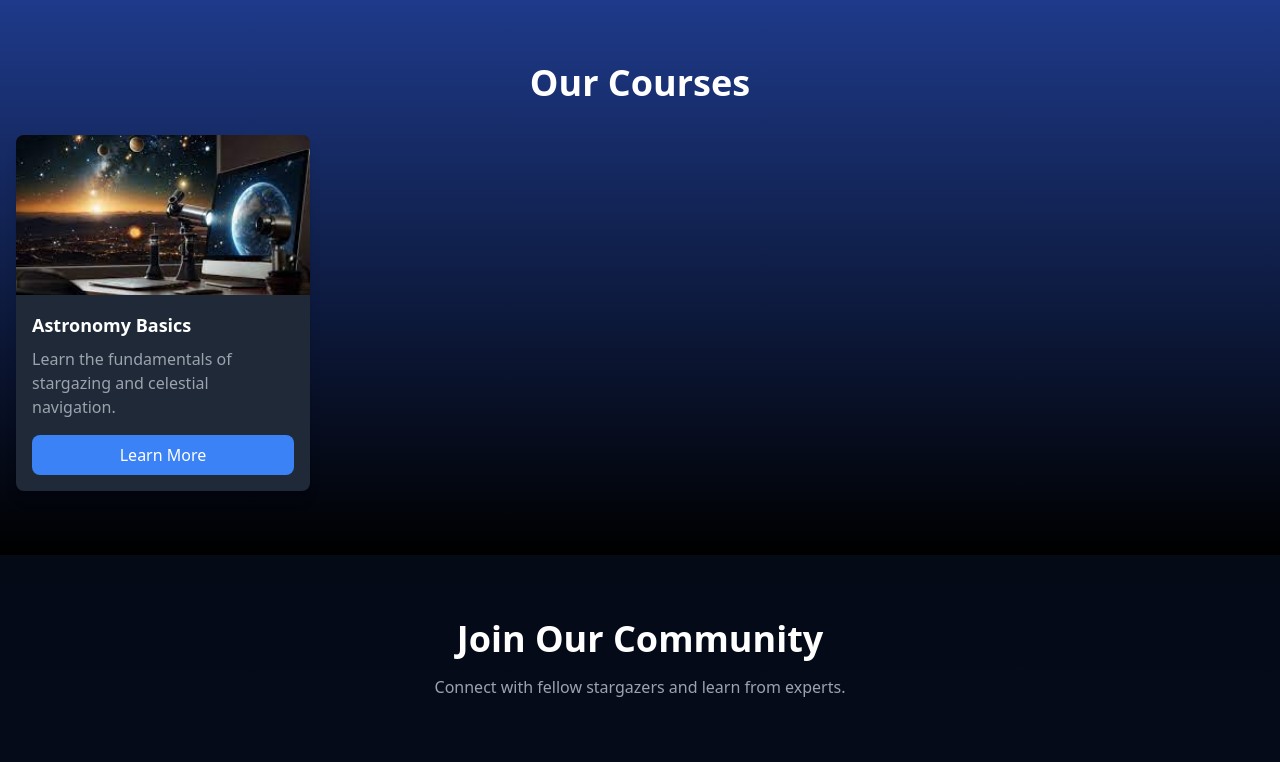
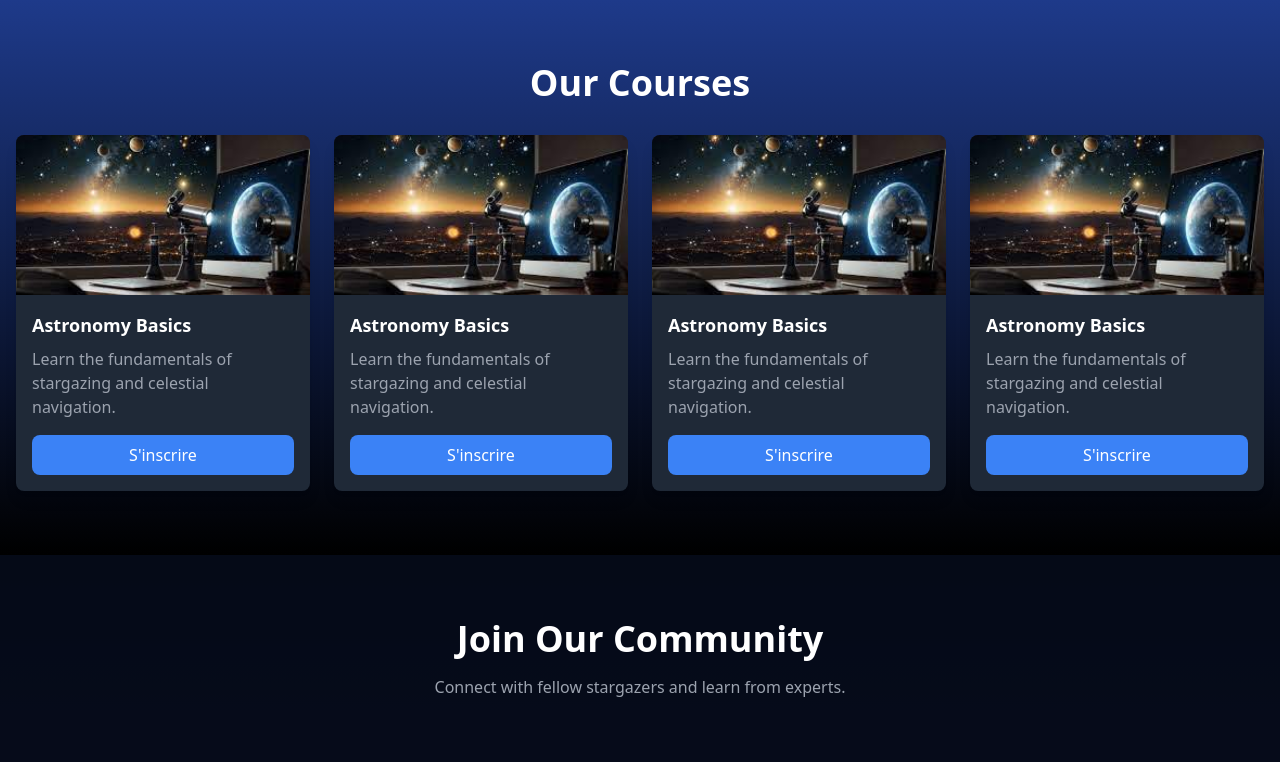
Before and after one commit to walid885/AstroExperta, a Flask app: page / in a window 1280 px wide. Shown: the part 753-1515 px from the top of the page. Run offline with Flask 3, Linux system fonts and the light colour scheme; some libraries are stand-ins or nearby versions.

Commit message:
updating...

```diff
--- a/templates/Home.html
+++ b/templates/Home.html
@@ -14,7 +14,16 @@
   <header class="bg-black bg-opacity-70 py-4 fixed w-full top-0 z-50 shadow-lg">
     <div class="container mx-auto flex justify-between items-center px-4">
       <div class="flex items-center space-x-4">
-        <img src="https://via.placeholder.com/40" alt="Astro Logo" class="w-10 h-10">
+      <div class="size-4">
+        <svg viewBox="0 0 48 48" fill="none" xmlns="http://www.w3.org/2000/svg">
+          <path
+            fill-rule="evenodd"
+            clip-rule="evenodd"
+            d="M39.475 21.6262C40.358 21.4363 40.6863 21.5589 40.7581 21.5934C40.7876 21.655 40.8547 21.857 40.8082 22.3336C40.7408 23.0255 40.4502 24.0046 39.8572 25.2301C38.6799 27.6631 36.5085 30.6631 33.5858 33.5858C30.6631 36.5085 27.6632 38.6799 25.2301 39.8572C24.0046 40.4502 23.0255 40.7407 22.3336 40.8082C21.8571 40.8547 21.6551 40.7875 21.5934 40.7581C21.5589 40.6863 21.4363 40.358 21.6262 39.475C21.8562 38.4054 22.4689 36.9657 23.5038 35.2817C24.7575 33.2417 26.5497 30.9744 28.7621 28.762C30.9744 26.5497 33.2417 24.7574 35.2817 23.5037C36.9657 22.4689 38.4054 21.8562 39.475 21.6262ZM4.41189 29.2403L18.7597 43.5881C19.8813 44.7097 21.4027 44.9179 22.7217 44.7893C24.0585 44.659 25.5148 44.1631 26.9723 43.4579C29.9052 42.0387 33.2618 39.5667 36.4142 36.4142C39.5667 33.2618 42.0387 29.9052 43.4579 26.9723C44.1631 25.5148 44.659 24.0585 44.7893 22.7217C44.9179 21.4027 44.7097 19.8813 43.5881 18.7597L29.2403 4.41187C27.8527 3.02428 25.8765 3.02573 24.2861 3.36776C22.6081 3.72863 20.7334 4.58419 18.8396 5.74801C16.4978 7.18716 13.9881 9.18353 11.5858 11.5858C9.18354 13.988 7.18717 16.4978 5.74802 18.8396C4.58421 20.7334 3.72865 22.6081 3.36778 24.2861C3.02574 25.8765 3.02429 27.8527 4.41189 29.2403Z"
+            fill="currentColor"
+          ></path>
+        </svg>
+      </div>
         <h1 class="text-2xl font-bold text-blue-300">Astro Academy</h1>
       </div>
       <nav class="hidden md:flex space-x-6">
@@ -54,12 +63,35 @@
           <div class="p-4">
             <h3 class="text-lg font-bold text-white">Astronomy Basics</h3>
             <p class="text-gray-400 mt-2">Learn the fundamentals of stargazing and celestial navigation.</p>
-            <a href="#" class="block mt-4 bg-blue-500 hover:bg-blue-700 text-white py-2 px-4 text-center rounded-lg transition">Learn More</a>
+            <a href="#" class="block mt-4 bg-blue-500 hover:bg-blue-700 text-white py-2 px-4 text-center rounded-lg transition">S'inscrire</a>
           </div>
         </div>
         <!-- Add more cards dynamically -->
+        <div class="bg-gray-800 rounded-lg shadow-lg hover:shadow-blue-500/50 transition-all">
+          <img src="..\static\Media\learn2.jpeg" alt="Course 1" class="w-full h-40 object-cover rounded-t-lg">
+          <div class="p-4">
+            <h3 class="text-lg font-bold text-white">Astronomy Basics</h3>
+            <p class="text-gray-400 mt-2">Learn the fundamentals of stargazing and celestial navigation.</p>
+            <a href="#" class="block mt-4 bg-blue-500 hover:bg-blue-700 text-white py-2 px-4 text-center rounded-lg transition">S'inscrire</a>
+          </div>
       </div>
-    </div>
+      <div class="bg-gray-800 rounded-lg shadow-lg hover:shadow-blue-500/50 transition-all">
+        <img src="..\static\Media\learn2.jpeg" alt="Course 1" class="w-full h-40 object-cover rounded-t-lg">
+        <div class="p-4">
+          <h3 class="text-lg font-bold text-white">Astronomy Basics</h3>
+          <p class="text-gray-400 mt-2">Learn the fundamentals of stargazing and celestial navigation.</p>
+          <a href="#" class="block mt-4 bg-blue-500 hover:bg-blue-700 text-white py-2 px-4 text-center rounded-lg transition">S'inscrire</a>
+        </div>
+        <div>
+      </div>
+     </div>
+     <div class="bg-gray-800 rounded-lg shadow-lg hover:shadow-blue-500/50 transition-all">
+      <img src="..\static\Media\learn2.jpeg" alt="Course 1" class="w-full h-40 object-cover rounded-t-lg">
+      <div class="p-4">
+        <h3 class="text-lg font-bold text-white">Astronomy Basics</h3>
+        <p class="text-gray-400 mt-2">Learn the fundamentals of stargazing and celestial navigation.</p>
+        <a href="#" class="block mt-4 bg-blue-500 hover:bg-blue-700 text-white py-2 px-4 text-center rounded-lg transition">S'inscrire</a>
+      </div>
   </section>
 
   <!-- Community Section -->
```
